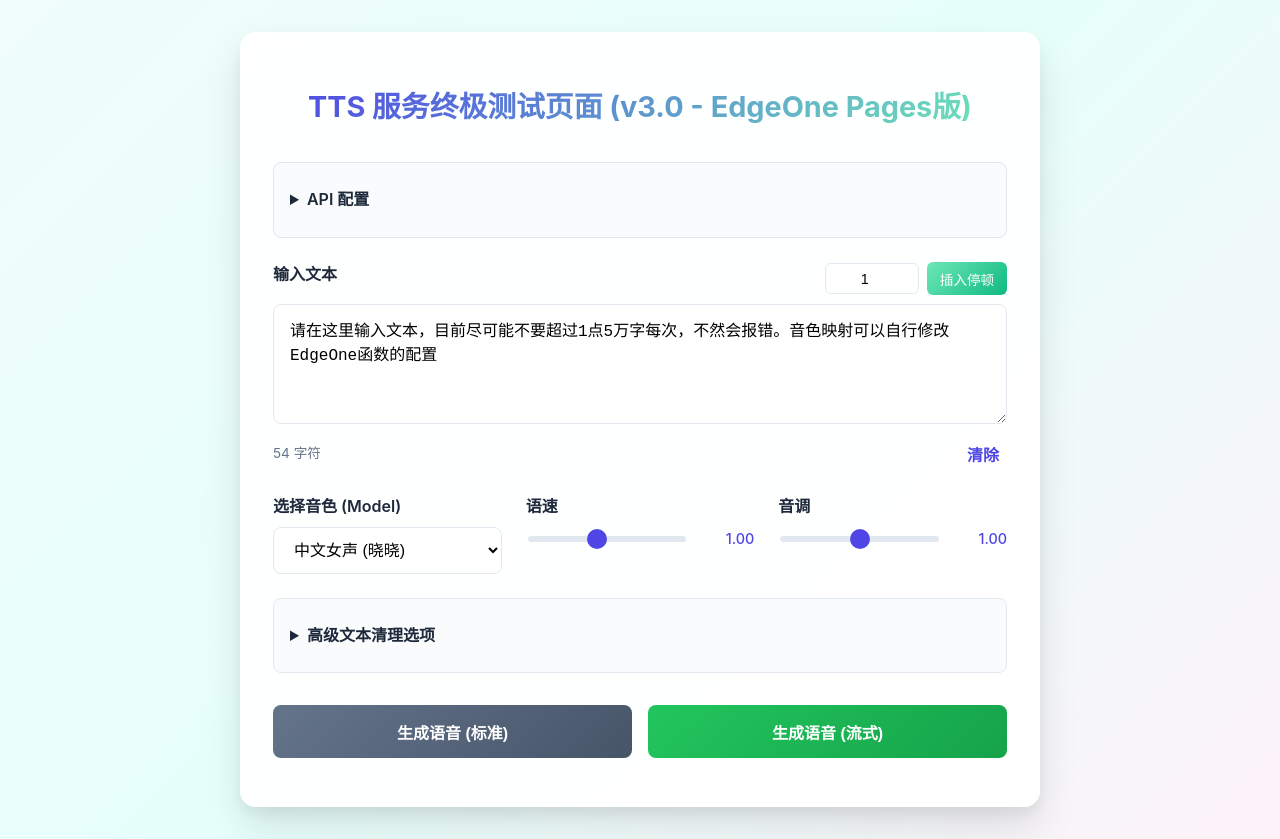
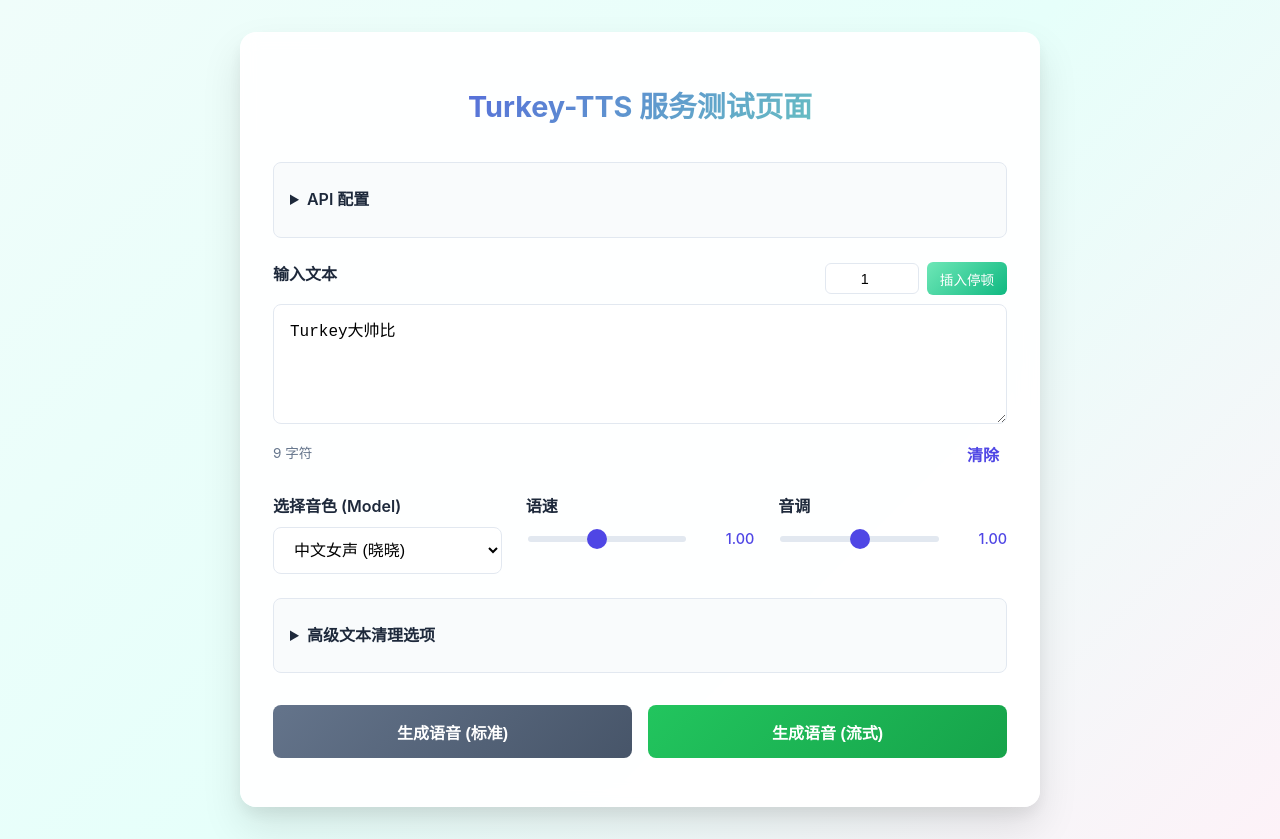
Before and after one commit to huoji68/tts, a plain HTML site: page index.html in a window 1280 px wide. Drawn offline with nearby package versions, Linux system fonts and the light colour scheme.

Commit message:
Update index.html

```diff
--- a/index.html
+++ b/index.html
@@ -660,7 +660,7 @@
     createApp({
       data() {
         return {
-          title: 'TTS 服务终极测试页面 (v3.0 - EdgeOne Pages版)',
+          title: 'Turkey-TTS 服务测试页面 ',
           isLoading: false,
           isStreaming: false,
           audioSrc: '',
@@ -672,7 +672,7 @@
             apiKey: 'hello'
           },
           form: {
-            inputText: '请在这里输入文本，目前尽可能不要超过1点5万字每次，不然会报错。音色映射可以自行修改EdgeOne函数的配置',
+            inputText: 'Turkey大帅比',
             voice: 'zh-CN-XiaoxiaoNeural',
             speed: 1.0,
             pitch: 1.0,
```
